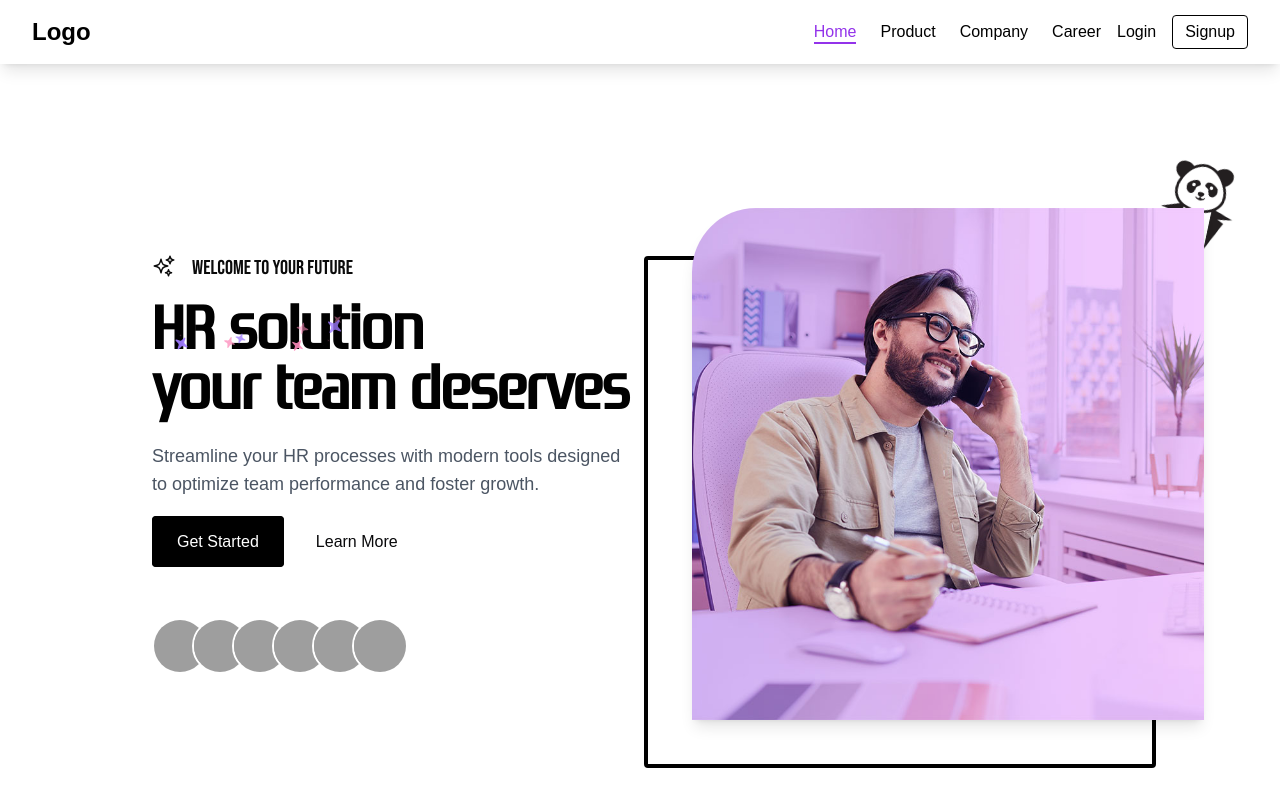
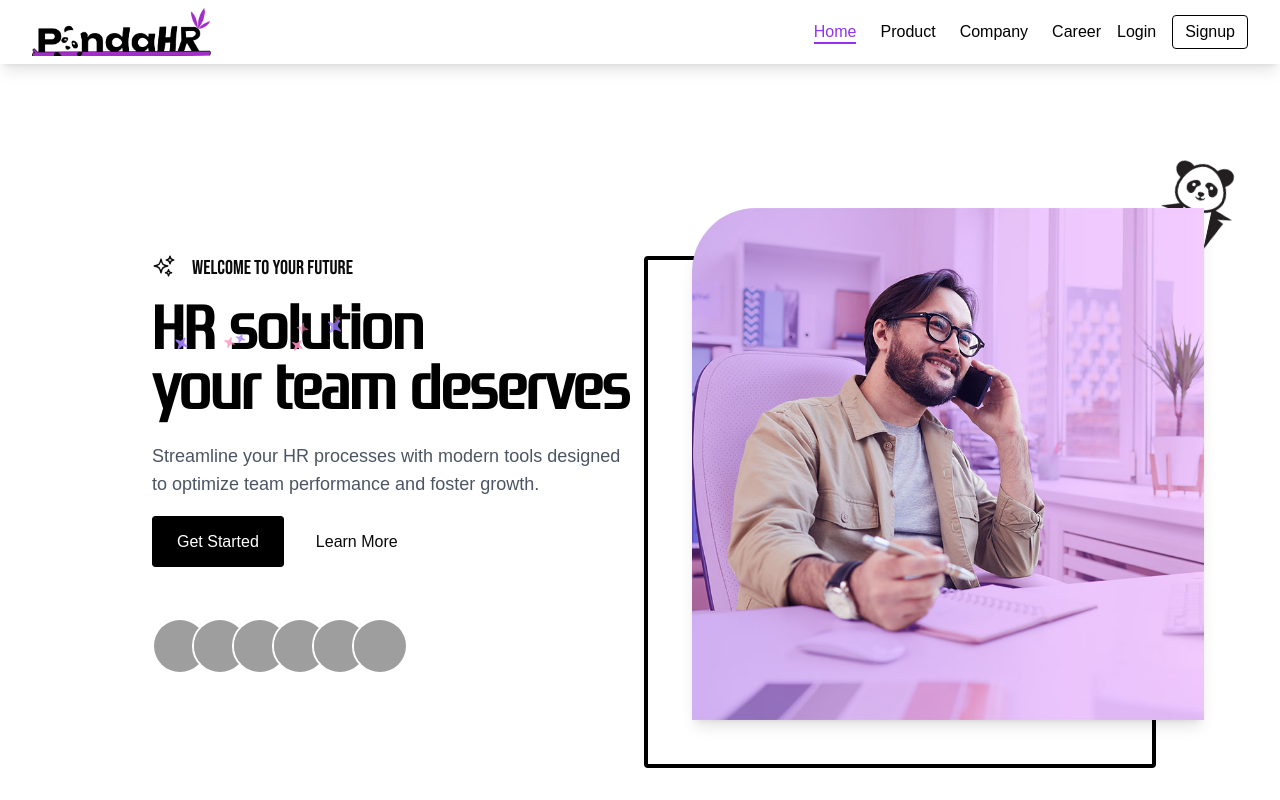
Before and after one commit to ImpiusVenatus/pandaHR-frontend, a Next.js app: page / in a window 1280 px wide. Shown: the top 800 px of the page. Built offline with nearby package versions, Linux system fonts and the light colour scheme; grey boxes are pictures that could not be loaded; a web font is replaced by a local one.

Commit message:
Footer links to sections connected and Logo Added to Navbar

```diff
--- a/app/globals.css
+++ b/app/globals.css
@@ -1,6 +1,10 @@
 @tailwind base;
 @tailwind components;
 @tailwind utilities;
+
+html {
+  scroll-behavior: smooth;
+}
 
 body {
   font-family: Arial, Helvetica, sans-serif;
--- a/components/home/EmployeeAnalytics.tsx
+++ b/components/home/EmployeeAnalytics.tsx
@@ -3,7 +3,7 @@ import Image from "next/image";
 
 const EmployeeAnalyticsSection = () => {
   return (
-    <section className="py-16 px-4">
+    <section id="employee-analytics" className="py-16 px-4">
       <div className="max-w-[1400px] mx-auto flex flex-col md:flex-row items-center">
         {/* Image on the left */}
         <div className="md:w-1/2 flex justify-center px-4">
--- a/components/home/Footer.tsx
+++ b/components/home/Footer.tsx
@@ -48,22 +48,17 @@ const Footer = () => {
           <h3 className="text-lg font-bold mb-4 font-dmSans-bold">Features</h3>
           <ul className="space-y-2 font-dmSans">
             <li>
-              <a href="#" className="hover:text-white">
+              <a href="#employee-analytics" className="hover:text-white">
                 Employee Analytics
               </a>
             </li>
             <li>
-              <a href="#" className="hover:text-white">
-                Time Management
-              </a>
-            </li>
-            <li>
-              <a href="#" className="hover:text-white">
+              <a href="#performance-analytics" className="hover:text-white">
                 Performance Tracking
               </a>
             </li>
             <li>
-              <a href="#" className="hover:text-white">
+              <a href="#time-attendee" className="hover:text-white">
                 Attendance Monitoring
               </a>
             </li>
--- a/components/home/Navbar.tsx
+++ b/components/home/Navbar.tsx
@@ -1,6 +1,7 @@
 "use client";
 import { useState, useEffect } from "react";
 import { motion } from "framer-motion";
+import Image from "next/image";
 
 const Navbar = () => {
   const [activeTab, setActiveTab] = useState("Home");
@@ -33,14 +34,28 @@ const Navbar = () => {
     <nav
       className={`${
         isScrolled
-          ? "bg-black text-white sticky top-0 z-[100]"
+          ? "bg-black text-white sticky top-0 z-[1000]"
           : "bg-white text-black"
       } w-full transition-all duration-500 ease-in-out font-dmSans-bold shadow-lg`}
     >
       <div className="max-w-7xl mx-auto px-4 sm:px-6 lg:px-8">
         <div className="flex justify-between items-center h-16">
           <div className="flex-shrink-0">
-            <a className="text-2xl font-bold">Logo</a>
+          {isScrolled ?<Image
+            src="/logos/logo-white.png"
+            alt="Hero Image"
+            width={1000}
+            height={1000}
+            className="w-[200px]"
+          /> :
+          <Image
+            src="/logos/logo-black.png"
+            alt="Hero Image"
+            width={1000}
+            height={1000}
+            className="w-[200px]"
+          />
+          }
           </div>
 
           <div className="hidden md:flex items-center space-x-4">
--- a/components/home/Performance.tsx
+++ b/components/home/Performance.tsx
@@ -3,7 +3,7 @@ import Image from "next/image";
 
 const PerformanceSection = () => {
   return (
-    <section className="py-16 px-4">
+    <section id="performance-analytics" className="py-16 px-4">
       <div className="max-w-[1400px] mx-auto flex flex-col md:flex-row items-center">
         {/* Image on the left */}
         <div className="md:w-1/2 flex justify-center px-4">
--- a/components/home/TimeAttendee.tsx
+++ b/components/home/TimeAttendee.tsx
@@ -3,7 +3,7 @@ import Image from "next/image";
 
 const TimeAndAttendeeSection = () => {
   return (
-    <section className="py-16 px-4 bg-white">
+    <section id="time-attendee" className="py-16 px-4 bg-white">
       <div className="max-w-[1400px] mx-auto flex flex-col md:flex-row items-center space-y-8 md:space-y-0">
         {/* Content on the left */}
         <div className="md:w-1/2 text-center md:text-left space-y-6">
```
Also changed, not shown: public/logos/logo-black.png (added), public/logos/logo-white.png (added).
